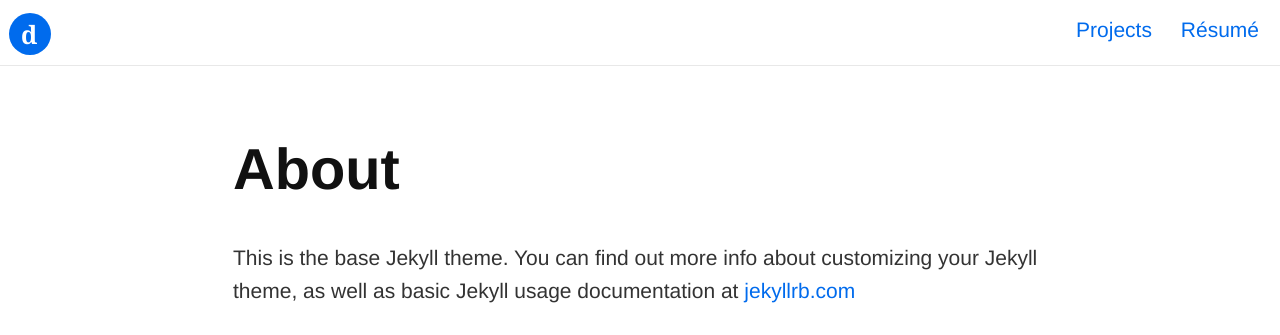
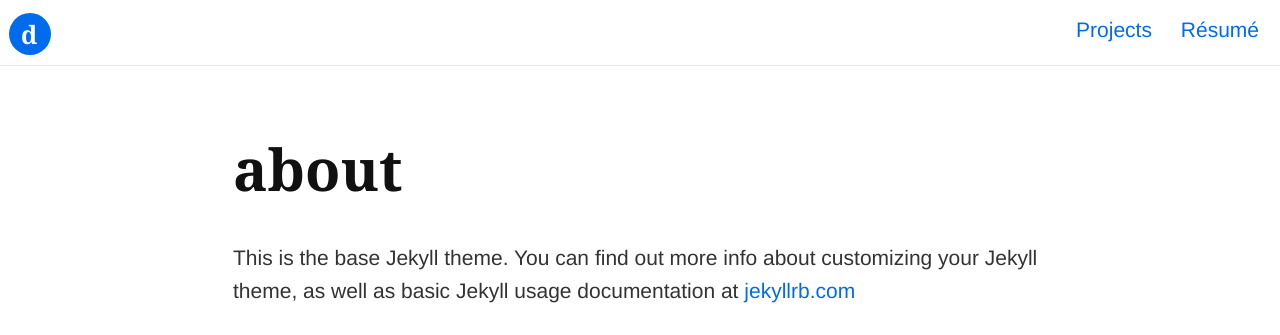
Before and after one commit to dannydb/dannydb.github.io, a Jekyll site: the page built from about.md, in a window 1280 px wide. Shown: the top 335 px of the page. Built offline with Jekyll 4.4.1, drawn with Linux system fonts in a browser that asks for light colours.

Commit message:
header tweaks

```diff
--- a/_sass/_layout.scss
+++ b/_sass/_layout.scss
@@ -196,10 +196,11 @@
     overflow: hidden;
 
     h1 {
-        font-family: $font-family-sans;
+        font-family: $font-family-serif;
         margin: $base-line-height-computed * 2 0 $base-line-height-computed;
         color: #111;
-        font-weight: 900;
+        font-weight: 700;
+        text-transform: lowercase;
     }
  }
 
--- a/_sass/_work.scss
+++ b/_sass/_work.scss
@@ -91,7 +91,7 @@
 			padding: 1rem;
 
 			h2 {
-				font-size: $base-font-size * 1.5;
+				font-size: $base-font-size * 1.2;
 			}
 
 			h2 a {
```
